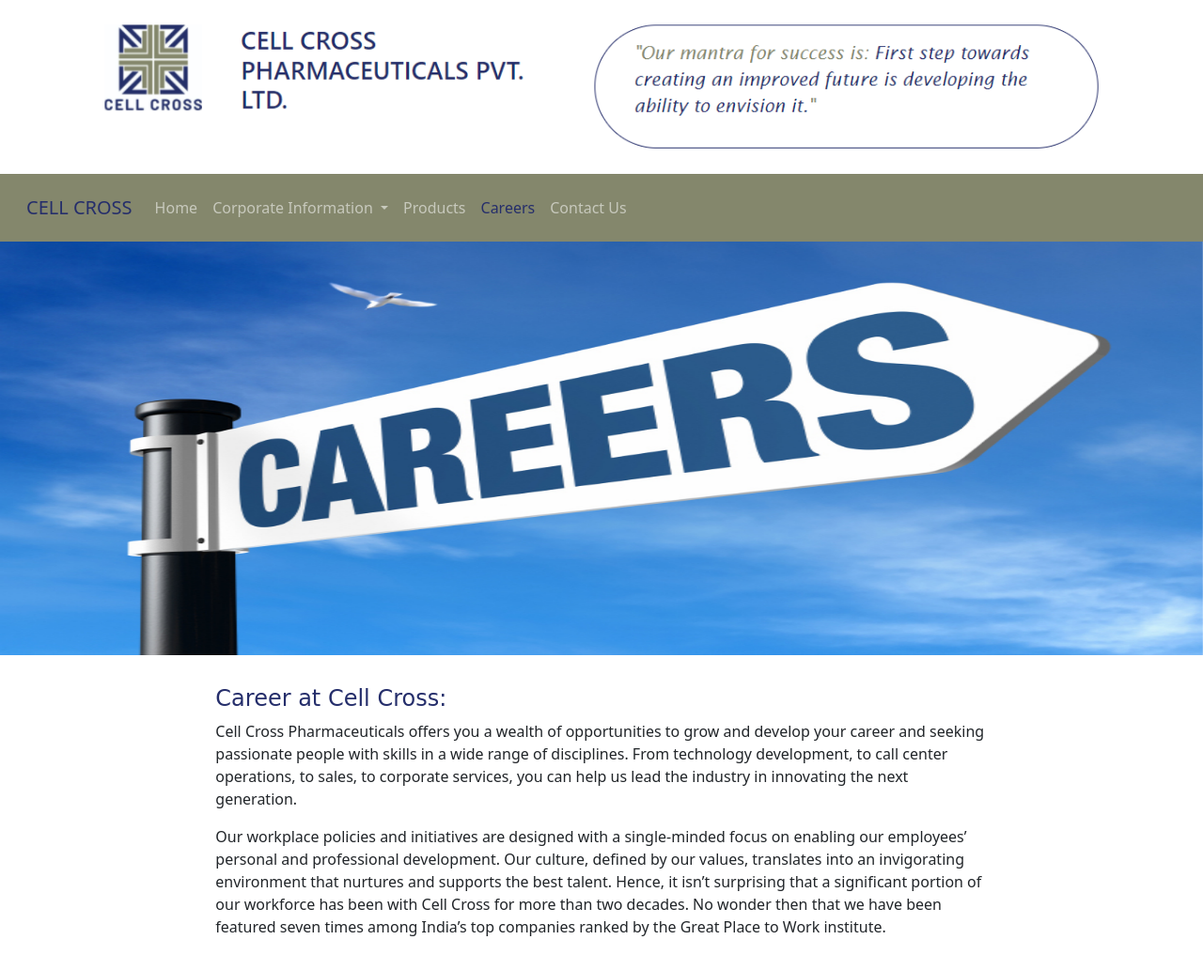
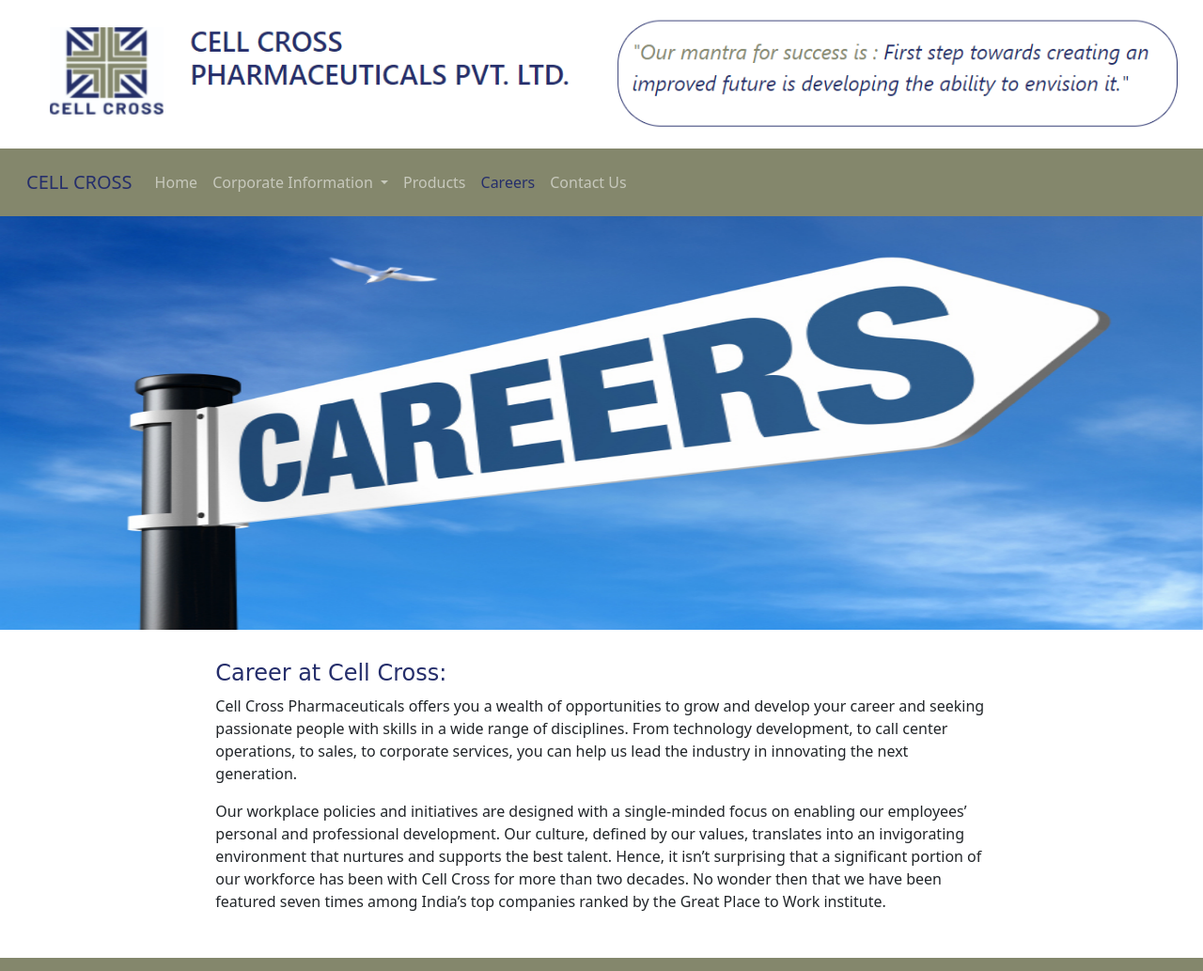
Before and after one commit to RiyaMadaan/Cell-cross, a plain HTML site: page careers.html in a window 1280 px wide. Shown: the top 1033 px of the page at 94% size. Drawn offline with nearby package versions, Linux system fonts and the light colour scheme; no server answers.

Commit message:
header changed for index file

```diff
--- a/careers.html
+++ b/careers.html
@@ -20,9 +20,9 @@
 
 <body>
 
-    <div class="container p-3">
-        <img src="./images/Screenshot (85).png" width="100%" alt="">
-    </div>
+    <div class="container-fluid p-3">
+        <a href="./index.html"><img src="./images/Screenshot (102).png" width="100%" alt=""></a>
+      </div>
 
     <nav class="navbar navbar-expand-lg navbar-dark p-3" style="background-color: #84876c;">
         <div class="container-fluid">
```
Also changed, not shown: about.html (+2 -2 lines), accereditions.html (+3 -3 lines), contact.html (+2 -2 lines), director.html (+3 -3 lines), enquiry.html (+2 -2 lines), index.html (+19 -2 lines), product.html (+3 -3 lines), product1.html (+2 -2 lines), product2.html (+2 -2 lines), product3.html (+2 -2 lines), product4.html (+2 -2 lines), images/Screenshot (102).png (added), images/Screenshot (104).png (added), images/left.jpeg (added), 1 more files.
